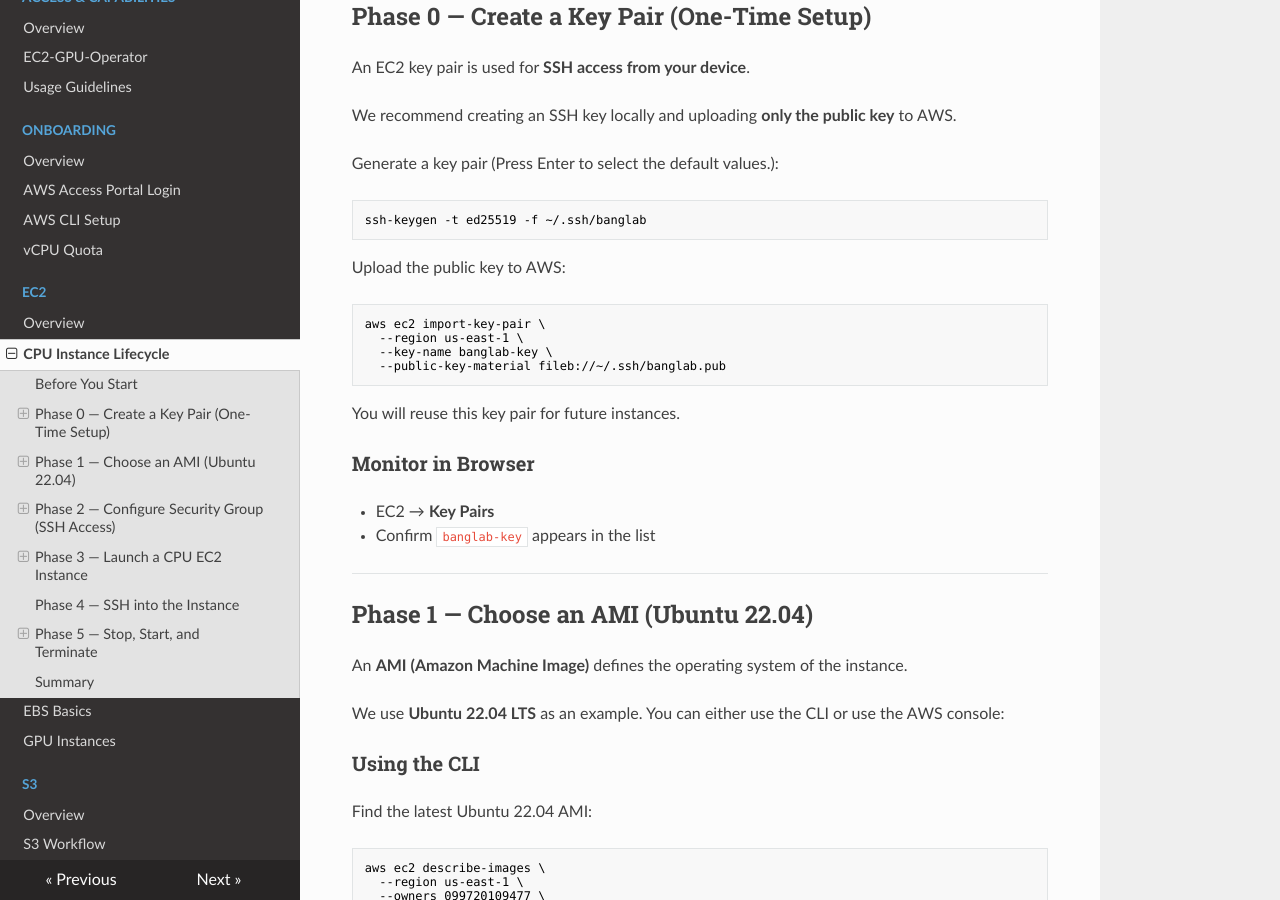
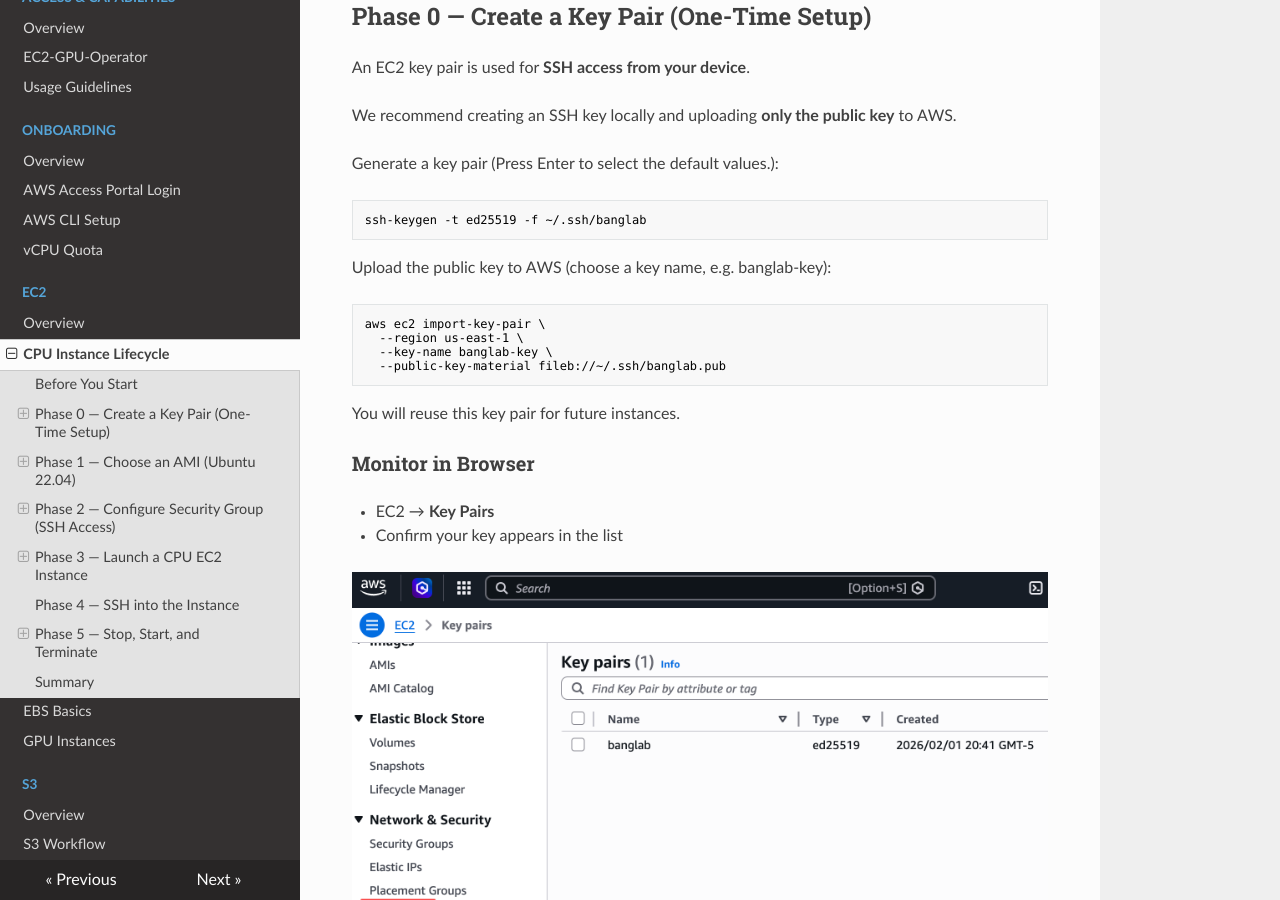
Before and after one commit to xiransong/banglab-aws-docs, an MkDocs documentation site: the page built from docs/ec2/cpu-instance-lifecycle.md, in a window 1280 px wide and 900 px high, scrolled down 762 px. Built offline with MkDocs 1.6.1, drawn with Linux system fonts in a browser that asks for light colours; nearby versions of some CDN libraries.

Commit message:
add key-pair image

````diff
--- a/docs/ec2/cpu-instance-lifecycle.md
+++ b/docs/ec2/cpu-instance-lifecycle.md
@@ -44,7 +44,7 @@
 ssh-keygen -t ed25519 -f ~/.ssh/banglab
 ```
 
-Upload the public key to AWS:
+Upload the public key to AWS (choose a key name, e.g. banglab-key):
 
 ```bash
 aws ec2 import-key-pair \
@@ -59,7 +59,9 @@
 
 * EC2 → **Key Pairs**
 
-  * Confirm `banglab-key` appears in the list
+  * Confirm your key appears in the list
+
+![aws-key-pair](../assets/images/aws-key-pair.png)
 
 ---
 
````
Also changed, not shown: docs/assets/images/aws-key-pair.png (added).
